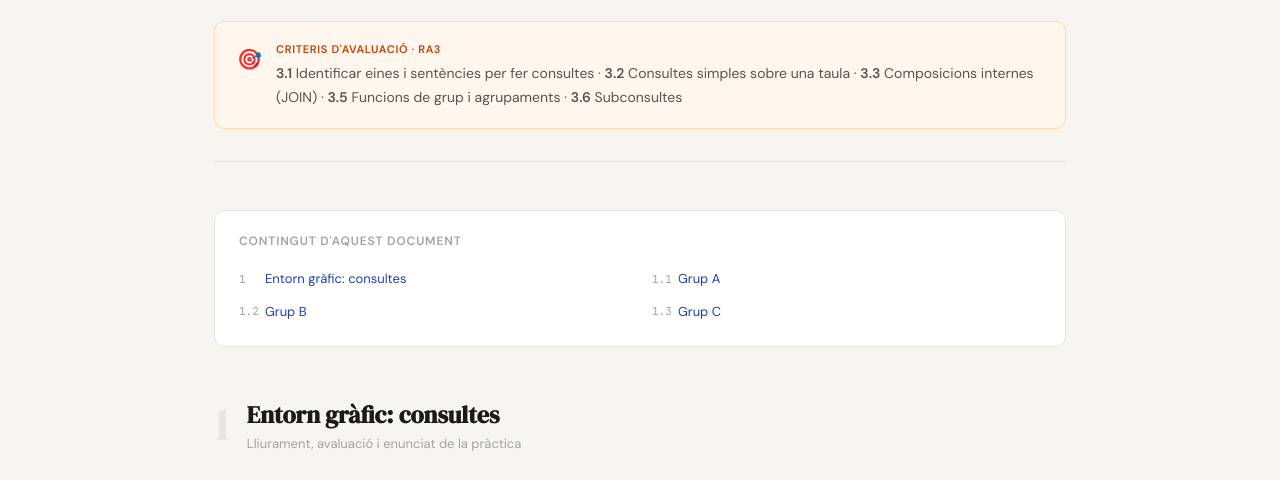
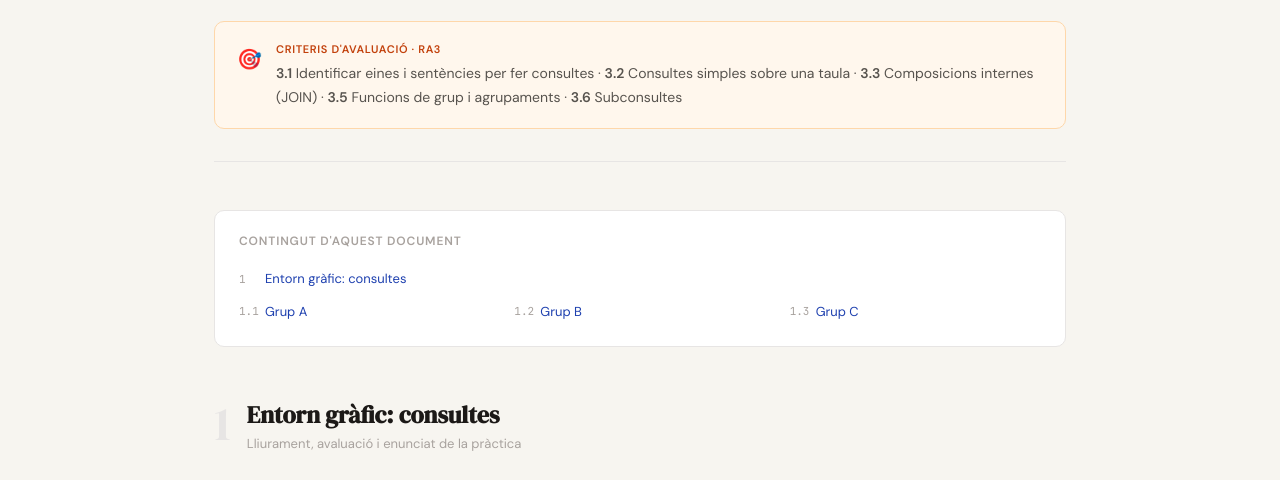
Before and after one commit to rsort/M0484, a website: page public_html/AEA1_RA3_consultes_entorn_grafic.html in a window 1280 px wide. Shown: the part 273-753 px from the top of the page. Drawn offline with Linux system fonts and the light colour scheme.

Commit message:
Posa els tres grups a la mateixa fila a l'índex de la pràctica d'entorn gràfic
Co-Authored-By: Claude Opus 5.5 <noreply@anthropic.com>
Claude-Session: https://claude.ai/code/session_014cmUXJgCWJPp11hvu5Y6uQ

```diff
--- a/public_html/AEA1_RA3_consultes_entorn_grafic.html
+++ b/public_html/AEA1_RA3_consultes_entorn_grafic.html
@@ -118,6 +118,9 @@ body { font-family:'DM Sans',system-ui,sans-serif; background:var(--bg); color:v
 .ex-enunciat ul { margin:6px 0 0 20px; }
 .alumnes { font-size:14px; color:var(--ink-2); margin-bottom:24px; }
 .alumnes strong { color:var(--ink); }
+.toc-grid.groups { grid-template-columns:repeat(3,1fr); }
+.toc-item.full { grid-column:1/-1; }
+@media (max-width:600px) { .toc-grid.groups { grid-template-columns:1fr; } }
   </style>
 </head>
 <body>
@@ -157,8 +160,8 @@ body { font-family:'DM Sans',system-ui,sans-serif; background:var(--bg); color:v
 
   <nav class="toc">
     <div class="toc-title">Contingut d'aquest document</div>
-    <div class="toc-grid">
-      <a class="toc-item" href="#s1"><span class="toc-num">1</span>Entorn gràfic: consultes</a>
+    <div class="toc-grid groups">
+      <a class="toc-item full" href="#s1"><span class="toc-num">1</span>Entorn gràfic: consultes</a>
       <a class="toc-item" href="#grupa"><span class="toc-num">1.1</span>Grup A</a>
       <a class="toc-item" href="#grupb"><span class="toc-num">1.2</span>Grup B</a>
       <a class="toc-item" href="#grupc"><span class="toc-num">1.3</span>Grup C</a>
```
